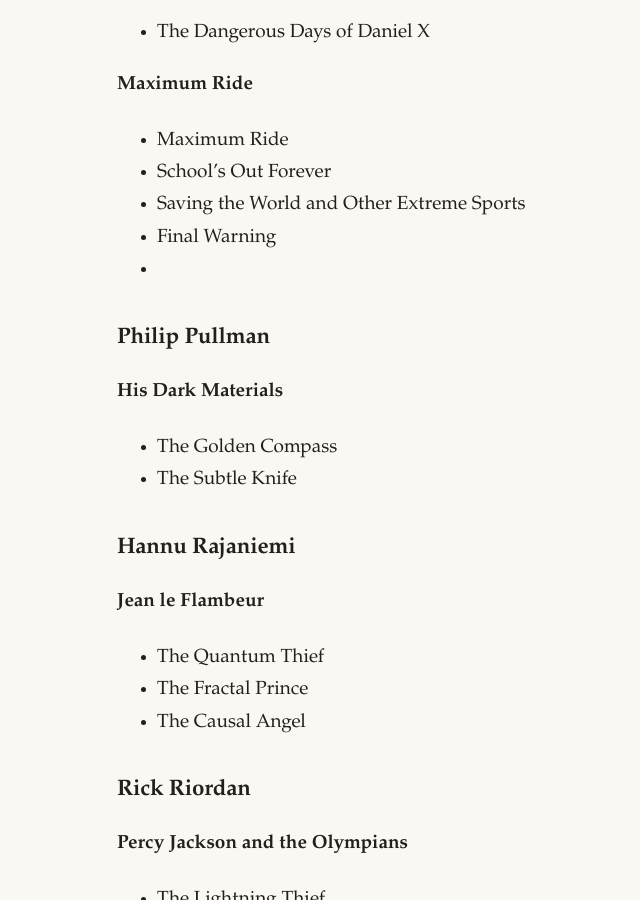
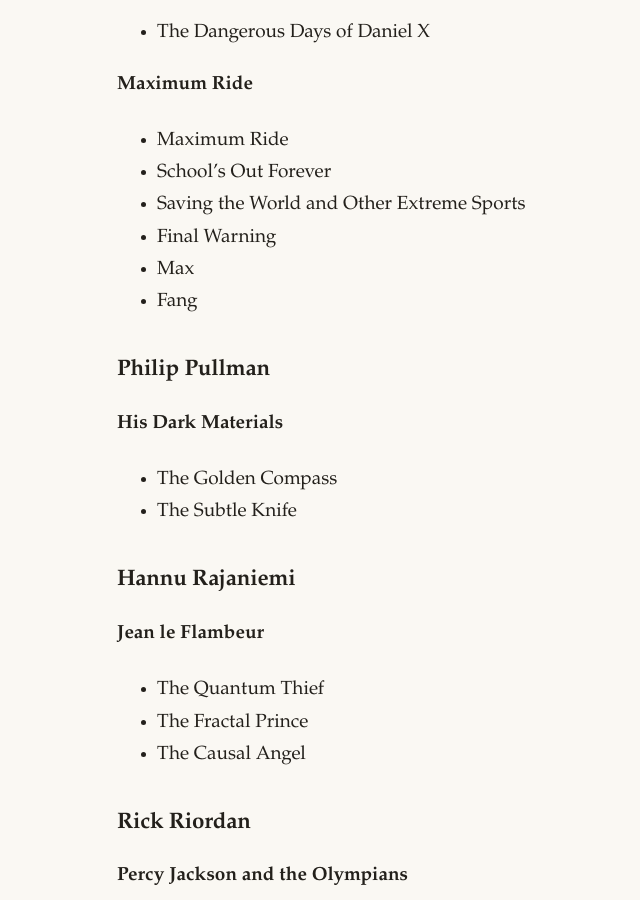
Before and after one commit to topearebi/aroamjti, a Jekyll site: the page built from books.md, in a window 1280 px wide and 900 px high, scrolled down 5073 px. Shown: the whole window, without its empty margins (219-859 px from the left). Built offline with Jekyll 4.4.1, drawn with Linux system fonts in a browser that asks for light colours.

Commit message:
Last Sync: 2026-07-04 11:48 (Mobile)

```diff
--- a/books.md
+++ b/books.md
@@ -150,7 +150,8 @@
   - School's Out Forever
   - Saving the World and Other Extreme Sports
   - Final Warning
-  -
+  - Max
+  - Fang
 
 ### Philip Pullman
 
```
